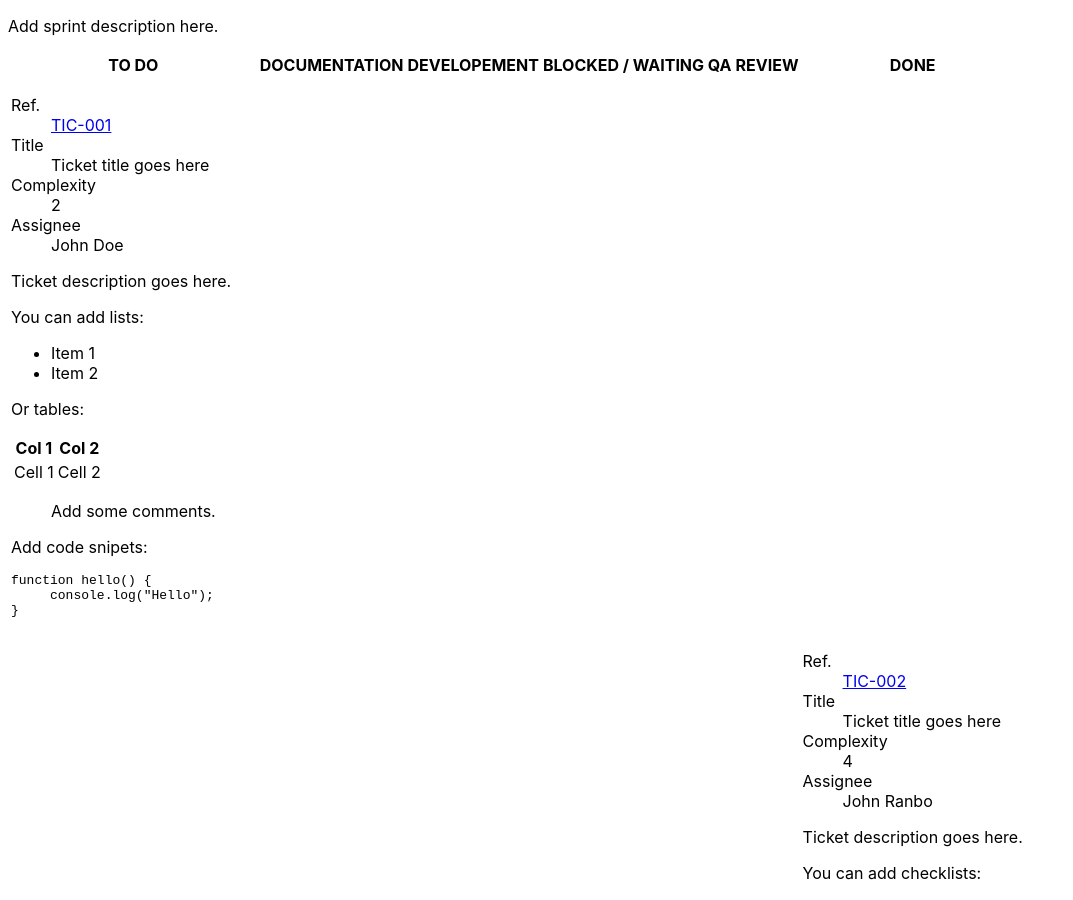
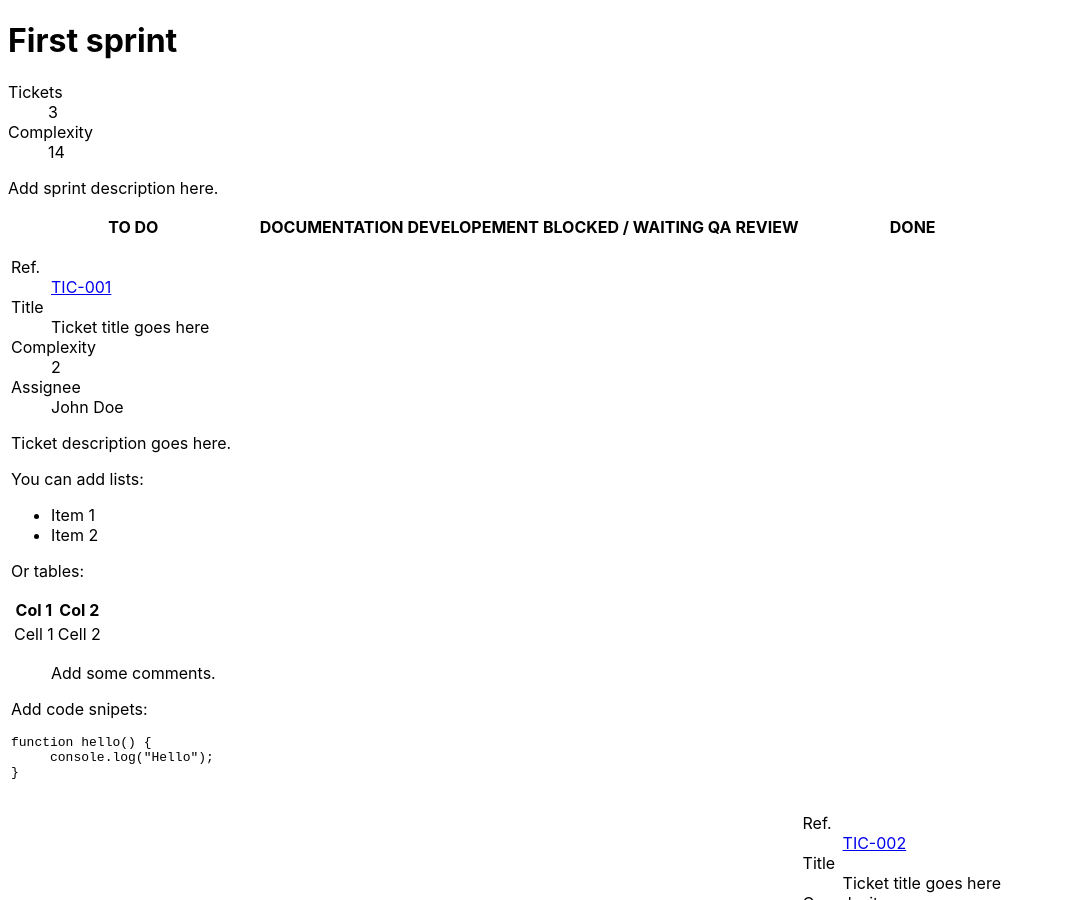
Before and after one commit to Lajule/scrummd, a Jekyll site: the page built from index.md, in a window 1280 px wide and 900 px high. Shown: the whole window, without its empty margins (0-1073 px from the left). Built offline with Jekyll 4.4.1, drawn with Linux system fonts in a browser that asks for light colours.

Commit message:
Add sprint cmplexity and number of tickets

```diff
--- a/_includes/js/main.js
+++ b/_includes/js/main.js
@@ -8,9 +8,9 @@ window.addEventListener('DOMContentLoaded', function (event) {
         sprintDays.push(from.toLocaleDateString());
     }
 
-    const totalComplexity = tickets.reduce((acc, curr) => acc + parseInt(curr.complexity), 0);
+    const sprintComplexity = parseInt(sprint.dataset.complexity);
 
-    const dataIdeal = [{x: sprintDays[0], y: totalComplexity}, {x: sprintDays[sprintDays.length - 1], y: 0}];
+    const dataIdeal = [{x: sprintDays[0], y: sprintComplexity}, {x: sprintDays[sprintDays.length - 1], y: 0}];
 
     const completedMap = tickets.reduce((acc, curr) => {
         if (curr.status == 'DONE') {
@@ -24,7 +24,7 @@ window.addEventListener('DOMContentLoaded', function (event) {
     }, {})
 
     const dataCompleted = [];
-    let currentComplexity = totalComplexity;
+    let currentComplexity = sprintComplexity;
     for (let i = 0; i < sprintDays.length; ++i) {
         const day = sprintDays[i];
         if (completedMap[day]) {
--- a/_layouts/default.html
+++ b/_layouts/default.html
@@ -9,8 +9,22 @@
   <script src="{{ "/assets/js/main.js" | relative_url }}"></script>
 </head>
 <body>
-  <div class="sprint" data-from="{{ page.from }}" data-to="{{ page.to }}">
-  <div class="sprint-content">{{ content }}</div>
+  {% assign sprint_tickets = site.tickets | where: "sprint", page.title %}
+  {% assign sprint_tickets_size = sprint_tickets | size %}
+  {% assign complexity = 0 %}
+  {% for ticket in sprint_tickets %}
+  {% assign complexity = complexity | plus: ticket.complexity %}
+  {% endfor %}
+  <div class="sprint" data-from="{{ page.from }}" data-to="{{ page.to }}" data-complexity="{{ complexity }}">
+  <h1>{{page.title}}</h1>
+  <dl>
+    <dt>Tickets</dt>
+    <dd>{{ sprint_tickets_size }}</dd>
+    <dt>Complexity</dt>
+    <dd>{{ complexity }}</dd>
+  </dl>
+  <div class="sprint-detail">{{ content }}</div>
+  {% if sprint_tickets_size > 0 %}
   <div class="sprint-board">
     <table>
       <thead>
@@ -24,7 +38,6 @@
         </tr>
       </thead>
       <tbody>
-        {% assign sprint_tickets = site.tickets | where: "sprint", page.title %}
         {% for ticket in sprint_tickets %}
         {% capture ticket_cell %}
         <td class="sprint-ticket"
@@ -95,5 +108,6 @@
     </table>
   </div>
   <canvas id="sprint-brundown-chart"></canvas>
+  {% endif %}
 </body>
 </html>
--- a/index.md
+++ b/index.md
@@ -1,6 +1,6 @@
 ---
 layout: default
-title: "Happy Jekylling!"
+title: "First sprint"
 from: 2022-12-01
 to: 2022-12-15
 ---
```
Also changed, not shown: _tickets/TIC-001.md (+1 -1 lines), _tickets/TIC-002.md (+1 -1 lines), _tickets/TIC-003.md (+1 -1 lines), 5 other files.
